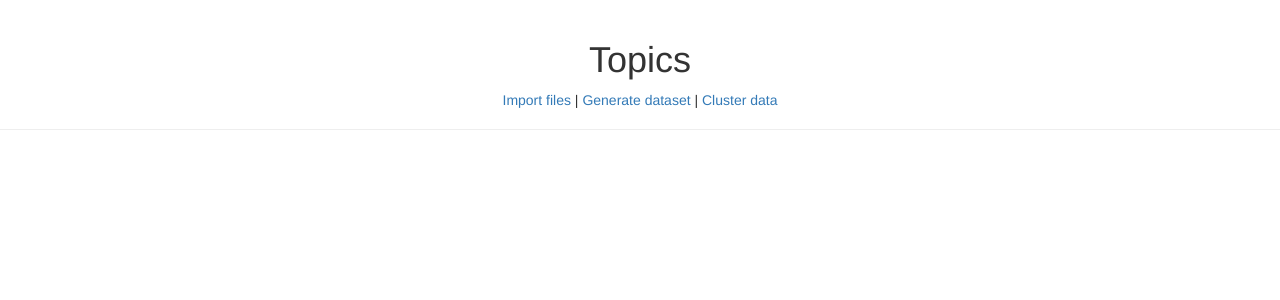
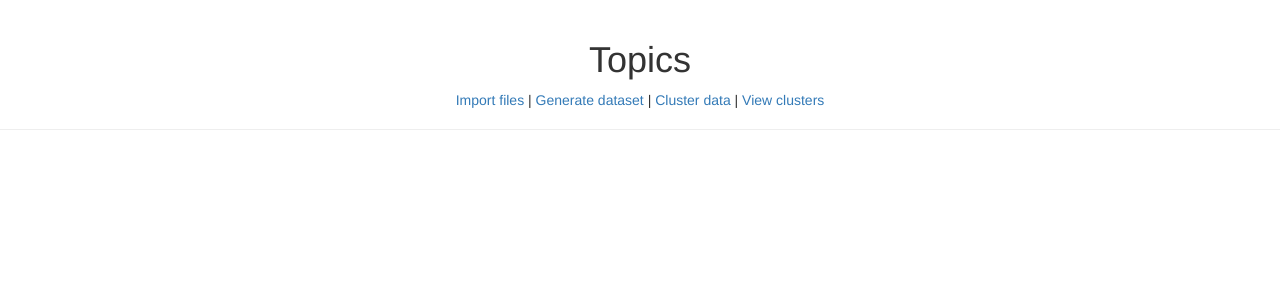
Before and after one commit to Adavideo/TFM, a Django app: page /topics_identifier/ in a window 1280 px wide. Shown: the top 300 px of the page. Run offline with Django 3.2, Linux system fonts and the light colour scheme; parts of the project's set-up code (start-up, migrations or seed data) failed here and were passed over; some libraries are stand-ins or nearby versions.

Commit message:
Clusters page to see all clusters

```diff
--- a/topics/topics_identifier/templates/topics_identifier/base.html
+++ b/topics/topics_identifier/templates/topics_identifier/base.html
@@ -20,7 +20,11 @@
                 </a> |
                 <a href="{% url 'cluster_data' %}">
                 Cluster data
+                </a> |
+                <a href="{% url 'clusters' %}">
+                View clusters
                 </a>
+
               </p>
         </div>
 
--- a/topics/topics_identifier/urls.py
+++ b/topics/topics_identifier/urls.py
@@ -7,4 +7,5 @@ urlpatterns = [
     path('import_files', views.import_files_view, name='import_files'),
     path('generate_dataset', views.generate_dataset_view, name='generate_dataset'),
     path('cluster_data', views.cluster_data_view, name='cluster_data'),
+    path('clusters', views.clusters_view, name='clusters'),
 ]
--- a/topics/topics_identifier/views.py
+++ b/topics/topics_identifier/views.py
@@ -4,6 +4,7 @@ from .csv_importer import process_csv
 from .data_importer import load_and_store_dataset
 from .input_output_files import load_dataset, short_texts_filenames
 from .data_classifier import cluster_data
+from .models import Cluster
 
 def index_view(request):
     template = "topics_identifier/home.html"
@@ -46,7 +47,19 @@ def cluster_data_view(request):
         dataset_name = request.POST["dataset_name"]
         context["dataset_name"] = dataset_name
         dataset = load_dataset(dataset_name)
-        if dataset:
-            context["clusters"] = cluster_data(dataset)
-            context["dataset_description"] = dataset.DESCR
+        context["dataset_description"] = dataset.DESCR
+        cluster_data(dataset, dataset_name)
+        context["clusters"] = Cluster.objects.filter(dataset=dataset_name)
     return render(request, template, context )
+
+def clusters_view(request):
+    clusters = Cluster.objects.all()
+    clusters_list = []
+    for cluster in clusters:
+        docs = cluster.documents()
+        cluster_info = {"cluster": cluster, "documents": docs}
+        clusters_list.append(cluster_info)
+
+    template = "topics_identifier/clusters.html"
+    context = {"clusters_list": clusters_list }
+    return render(request, template, context )
```
Also changed, not shown: topics/topics_identifier/templates/topics_identifier/clusters.html (added, +21 -0 lines).
